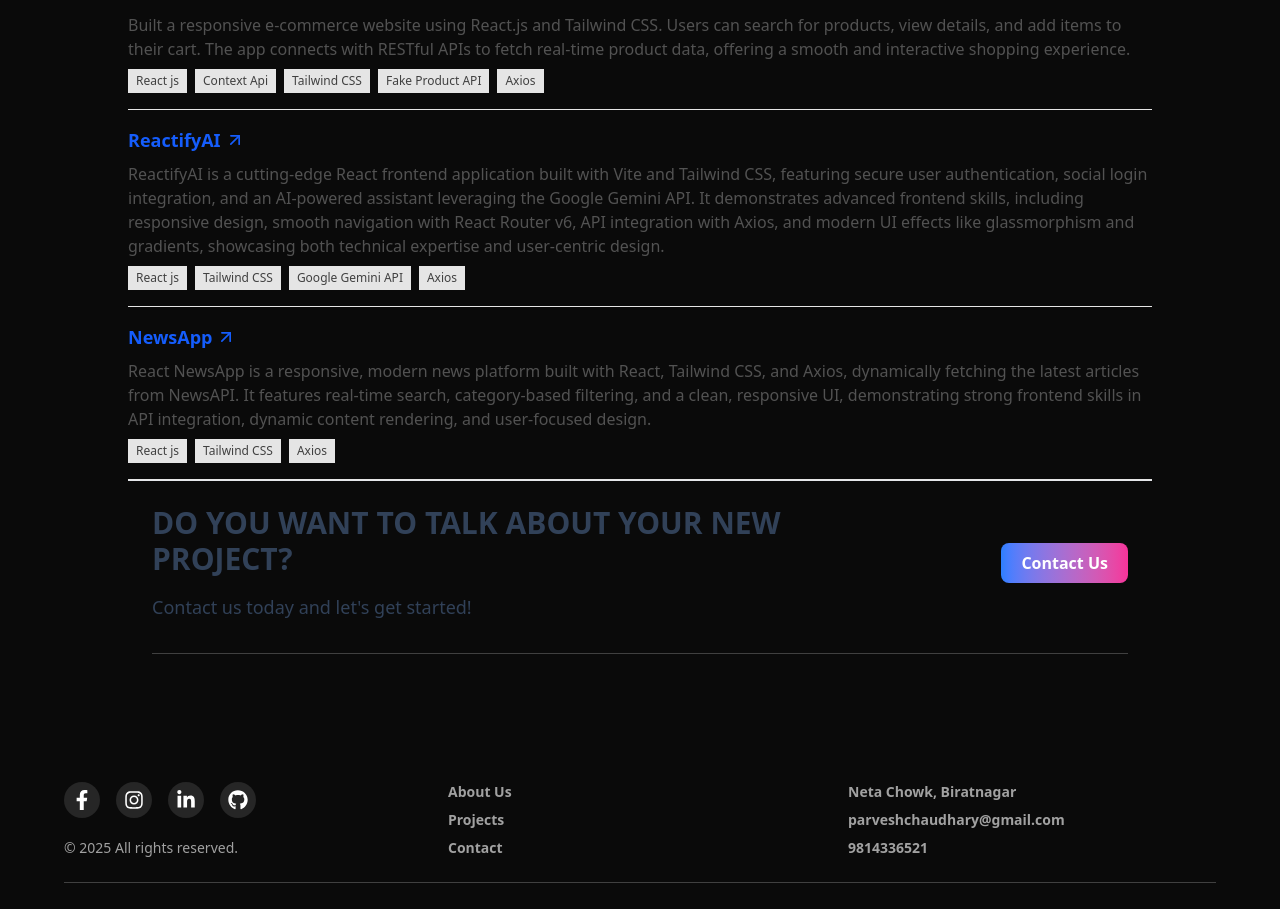
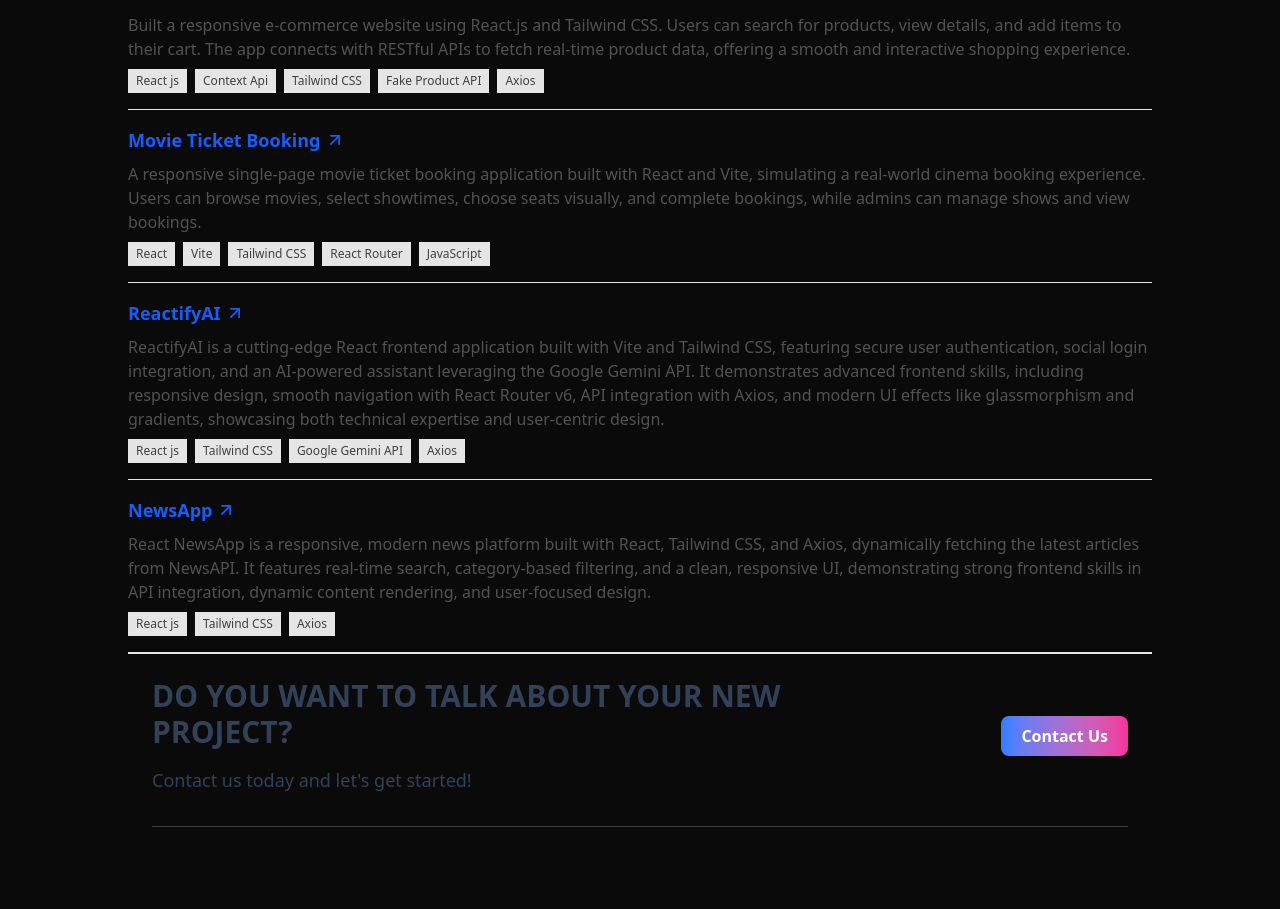
Before and after one commit to Parvesh-ops/Protfolio, a React (Vite) app: page / in a window 1280 px wide. Shown: the part 2040-2949 px from the top of the page. Built offline with nearby package versions, Linux system fonts and the light colour scheme.

Commit message:
Added new project

```diff
--- a/src/Pages/Project.jsx
+++ b/src/Pages/Project.jsx
@@ -11,6 +11,12 @@
         description: "Built a responsive e-commerce website using React.js and Tailwind CSS. Users can search for products, view details, and add items to their cart. The app connects with RESTful APIs to fetch real-time product data, offering a smooth and interactive shopping experience.",
         tags: ["React js", "Context Api", "Tailwind CSS", "Fake Product API", "Axios"],
         link: "https://e-commerce-project-bm86.vercel.app/"
+    },
+    {
+        title: "Movie Ticket Booking",
+        description: "A responsive single-page movie ticket booking application built with React and Vite, simulating a real-world cinema booking experience. Users can browse movies, select showtimes, choose seats visually, and complete bookings, while admins can manage shows and view bookings.",
+        tags: ["React", "Vite", "Tailwind CSS", "React Router", "JavaScript"],
+        link: "https://movie-ticket-booking-pied-beta.vercel.app/"
     },
     {
         title: "ReactifyAI",
```
